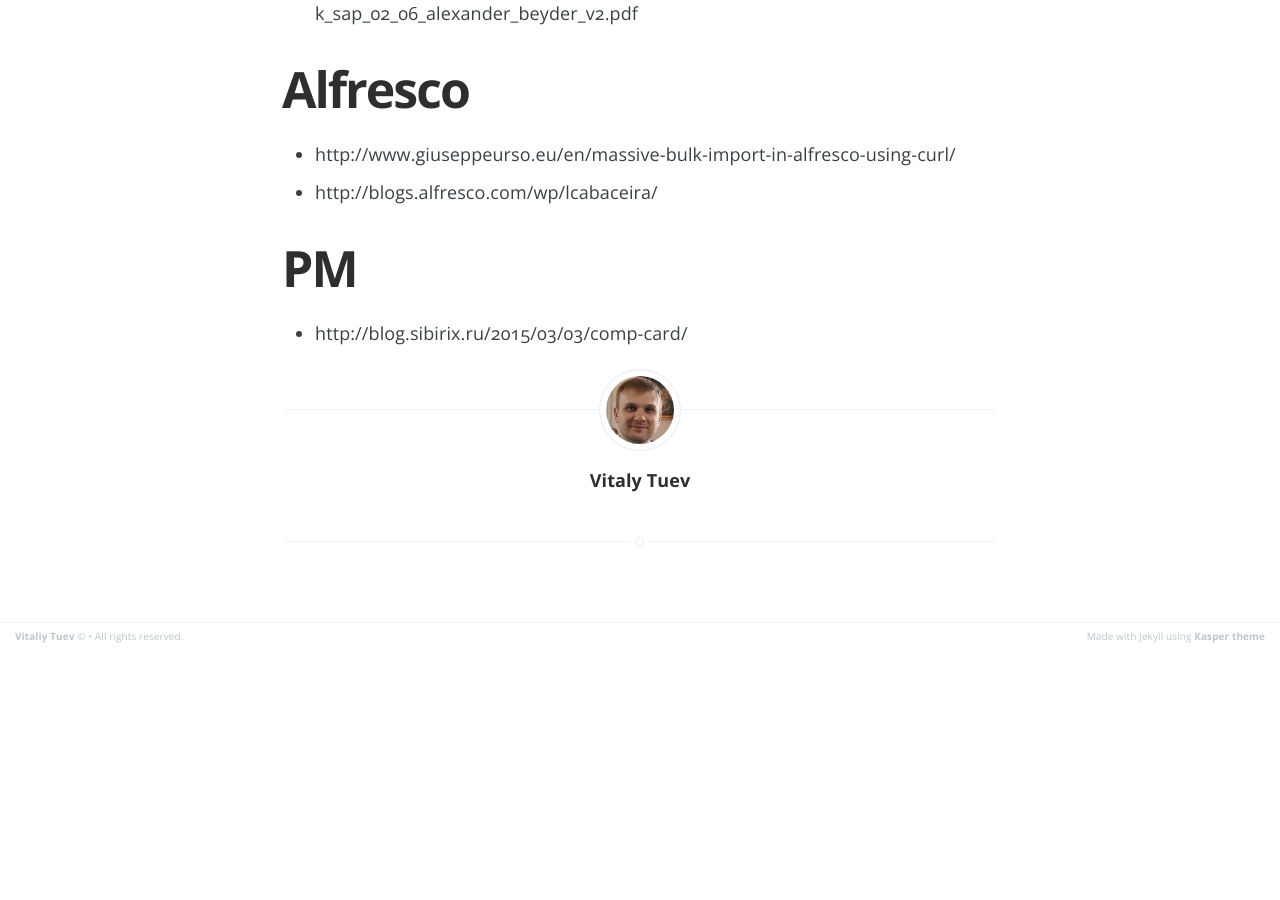
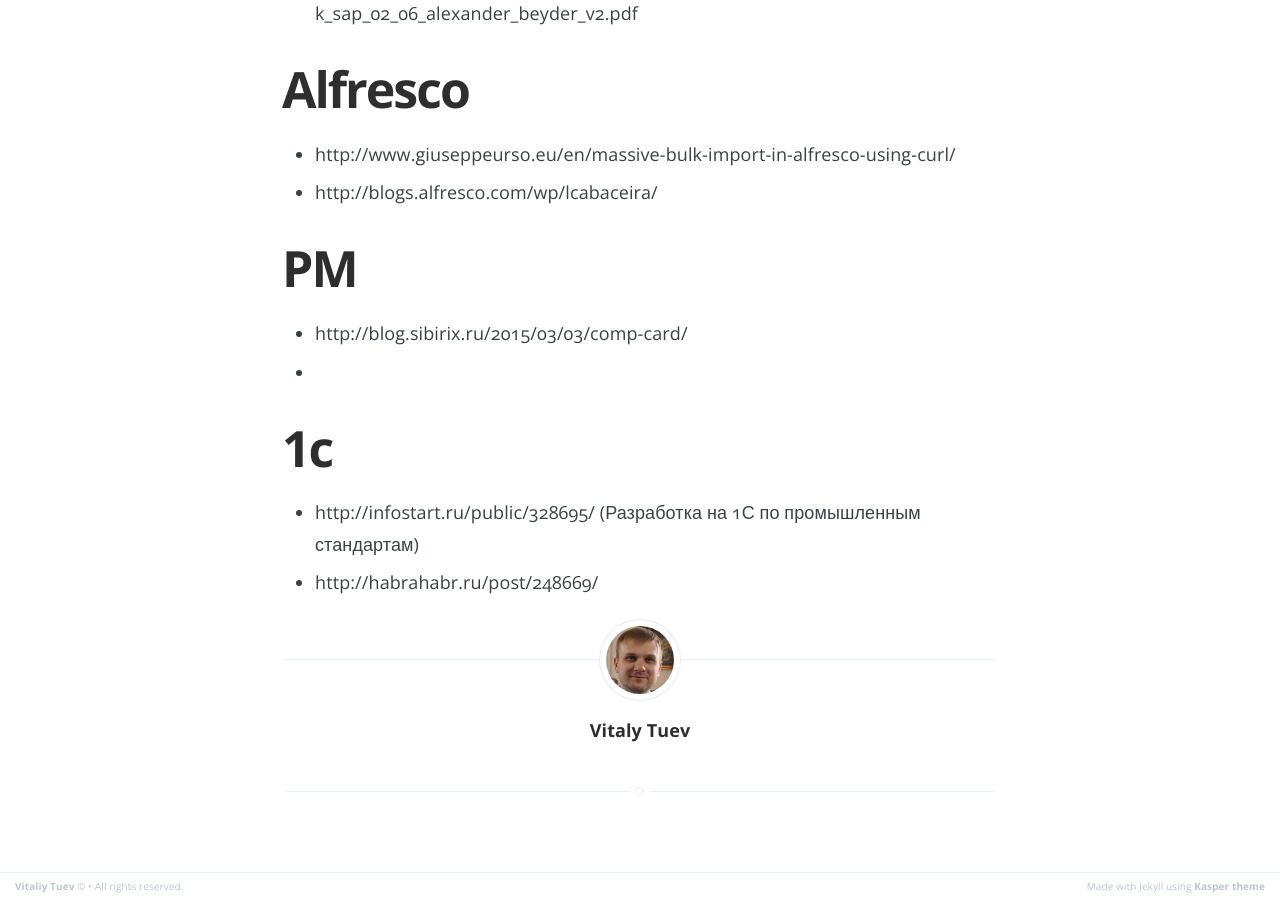
Before and after one commit to vetal232/vetal232.github.io, a Jekyll site: the page built from _posts/2015-02-08-links.markdown, in a window 1280 px wide and 900 px high, scrolled down 700 px. Built offline with Jekyll 4.4.1, drawn with Linux system fonts in a browser that asks for light colours; before the commit the page ends 1351 px from its top, so only the background shows below that.

Commit message:
Update 2015-02-08-links.markdown

```diff
--- a/_posts/2015-02-08-links.markdown
+++ b/_posts/2015-02-08-links.markdown
@@ -25,3 +25,8 @@
 
 #PM
 - http://blog.sibirix.ru/2015/03/03/comp-card/
+-
+
+#1c
+- http://infostart.ru/public/328695/ (Разработка на 1С по промышленным стандартам)
+- http://habrahabr.ru/post/248669/
```
